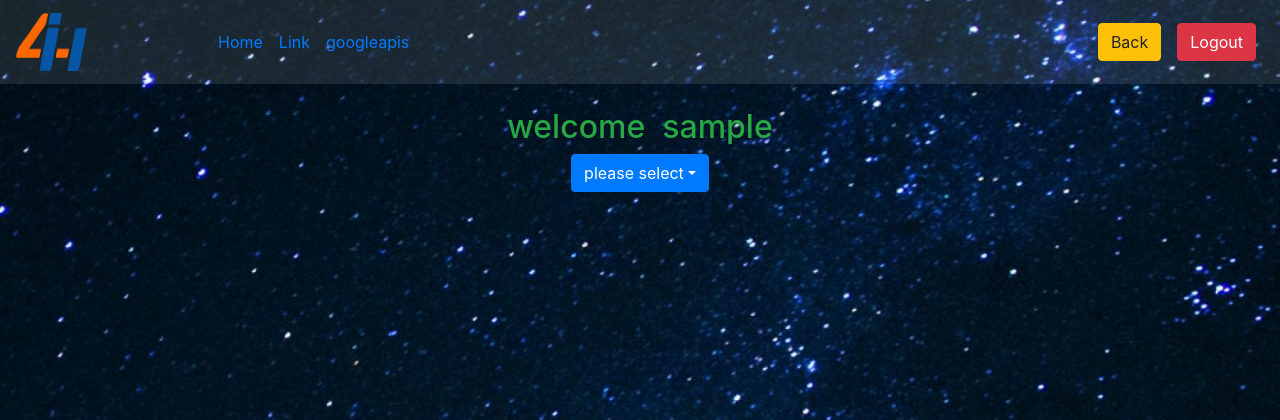
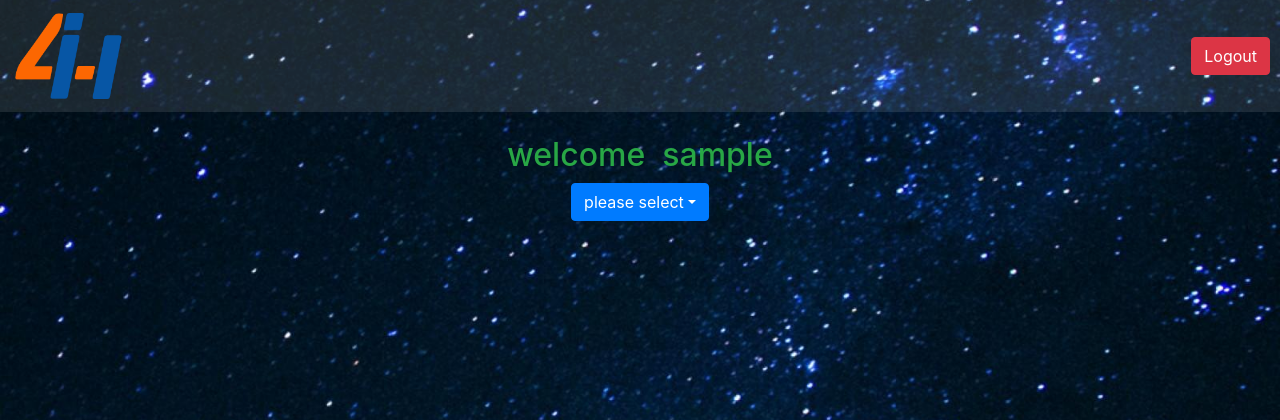
Before and after one commit to i4home/I4Home, a PHP site: page /welcome.php in a window 1280 px wide. Shown: the top 420 px of the page. Run offline with PHP 8.4, Linux system fonts and the light colour scheme; the visitor is signed in with stand-in values (Sample User, id 1).

Commit message:
new header is updated also some change in css

```diff
--- a/html/head.html
+++ b/html/head.html
@@ -1,7 +1,7 @@
 <head>
     <meta charset="utf-8" />
     <meta http-equiv="X-UA-Compatible" content="IE=edge" />
-    <meta name="viewport" content="width=device-width, initial-scale=1.0,minimum-scale=1.0, maximum-scale=1.0">
+    <meta name="viewport" content="width=device-width, initial-scale=1.0,minimum-scale=1.0, maximum-scale=1.0 user-scalable=0">
     <title>I4home</title>
     <link rel="stylesheet" href="style.css" type="text/css">
     <link rel="stylesheet" href="external/bootstrap.min.css">
--- a/html/header.html
+++ b/html/header.html
@@ -1,37 +1,14 @@
 <div class="row">
-    <div class="col-md-12">
-        <nav class="navbar transparent navbar-expand-lg text-white">
-            <a class="navbar-brand" href="#">
-                <img src="images\smlogo.png" width="40%" />
-            </a>
-            <button class="navbar-toggler" type="button" data-toggle="collapse"
-                data-target="#navbarSupportedContent" aria-controls="navbarSupportedContent" aria-expanded="false"
-                aria-label="Toggle navigation">
-                <img src="images\menu.png" widht="28px" height="24px"/>
-            </button>
-            <div class="collapse navbar-collapse center" id="navbarSupportedContent">
-                <ul class="navbar-nav mr-auto navbar-left">
-                    <li class="nav-item active">
-                        <a class="nav-link" href="#">Home <span class="sr-only">(current)</span></a>
-                    </li>
-                    <li class="nav-item">
-                        <a class="nav-link" href="#">Link</a>
-                    </li>
-                    <li class="nav-item">
-                        <a class="nav-link " href="#">googleapis</a>
-                    </li>
-                </ul>
-                <ul class="navbar-right  navbar-nav" >
-                    <li class="nav-item">
-                    <a class="nav-link" href="welcome.php"><button type="button" class="btn btn-warning ">Back</button></a>
-                    </li>
-                    <li class="nav-item">
-                        <a class="nav-link " href="logout.php">
-                            <button type="button" class="btn btn-danger">Logout</button>
-                        </a>
-                    </li>
-                </ul>
+        <nav class="navbar transparent navigationBar text-white" style="padding-left:30px ;padding-right:25px">
+            <div class="float-left">
+                <a class="navbar-brand" href="#">
+                    <img src="images\smlogo.png" width="60%" />
+                </a>
+            </div>
+            <div class="box-body pull-right float-right">
+                <a class="navbar-box" href="logout.php">
+                    <button type="button" class="btn btn-danger">Logout</button>
+                </a>
             </div>
         </nav>
     </div>
-</div>
--- a/style.css
+++ b/style.css
@@ -60,14 +60,14 @@ input[type="password"]:-moz-placeholder {
 }
 
 .text-white {
-  color: lightgray;
+  color: white;
 }
 
 .container {
   margin-top: 10vh
 }
 
-.navbar.transparent.navbar-inverse .navbar-inner {
+.transparent {
   border-width: 0px;
   -webkit-box-shadow: 0px 0px;
   box-shadow: 0px 0px;
@@ -77,23 +77,18 @@ input[type="password"]:-moz-placeholder {
   background-image: linear-gradient(180deg, rgba(0, 0, 0, 0.00) 0%, rgba(0, 0, 0, 0.00) 100%);
 }
 
-.navbar {
+.navigationBar {
+  min-width: 100%;
+  min-width: -moz-available;
+  /* WebKit-based browsers will ignore this. */
+  min-width: -webkit-fill-available;
+  /* Mozilla-based browsers will ignore this. */
+  min-width: fill-available;
   min-height: 25px;
   background-color: rgba(255, 255, 255, 0.1);
 }
 
-.left {
-  position:static;
-  float: inline-start;
-}
-.center{
-  @media screen {
-  width:500px;
-  }
 
-}
-.right {
-  margin-top:25px;
-  position:static;
-  float: inline-end;
-}
+@media screen and (max-width: 600px) {}
+
+@media screen and (max-width: 992px) {}
```
Also changed, not shown: hall.php (+27 -30 lines), html/header1.html (added, +37 -0 lines).
